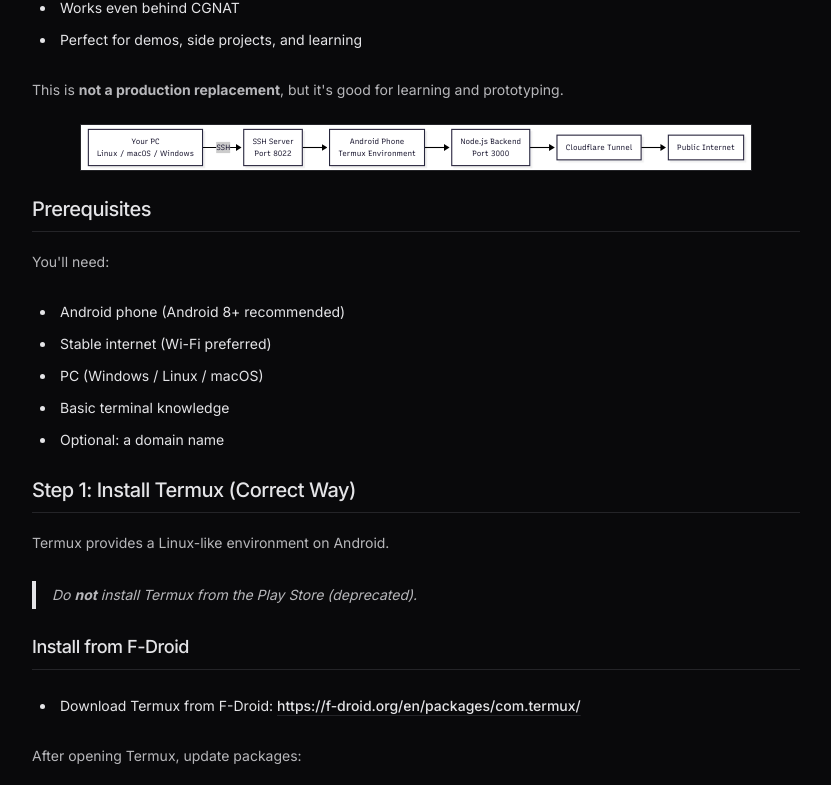
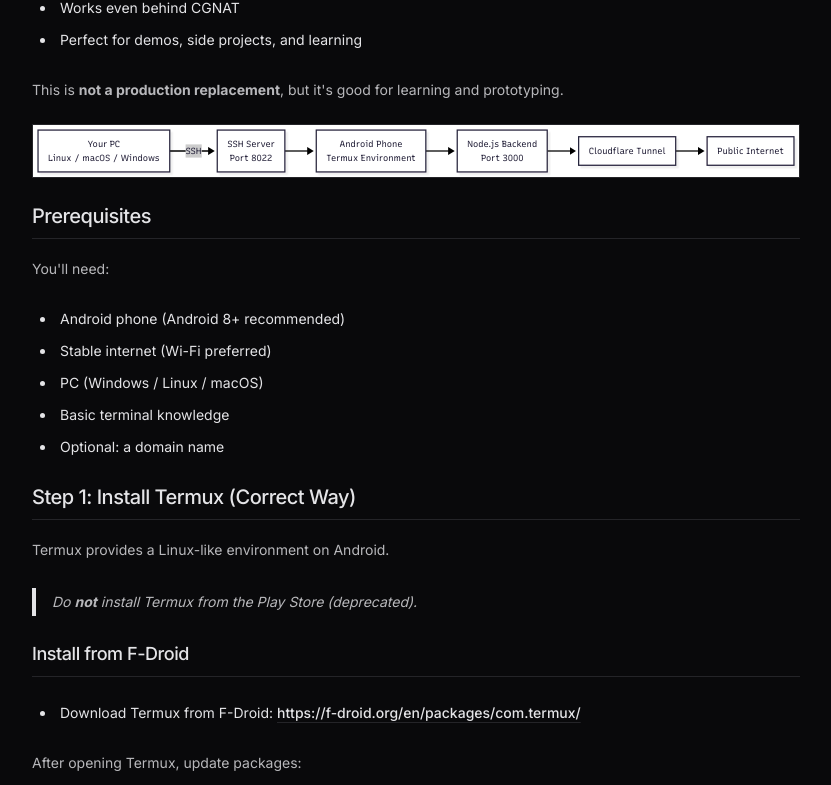
Before and after one commit to harshhh28/Portfolio, a Next.js app: page /logs/android-phone-as-server-2026 in a window 1280 px wide. Shown: the part 879-1664 px from the top of the page, without its empty margins (224-1055 px from the left). Built offline with nearby package versions, Linux system fonts and the light colour scheme; no server answers; the database is empty.

Commit message:
feat: implement blog infrastructure with custom MDX styling, global CSS theming, and a new technical deep-dive post.

```diff
--- a/src/app/globals.css
+++ b/src/app/globals.css
@@ -183,7 +183,7 @@
   position: fixed;
   inset: 0;
   pointer-events: none;
-  z-index: 9999;
+  z-index: 2;
   background: repeating-linear-gradient(
     0deg,
     transparent,
@@ -198,7 +198,7 @@
   position: fixed;
   inset: 0;
   pointer-events: none;
-  z-index: 9998;
+  z-index: 1;
   background: radial-gradient(
     circle,
     transparent 55%,
--- a/src/components/blog/MDXComponents.tsx
+++ b/src/components/blog/MDXComponents.tsx
@@ -127,8 +127,8 @@ export const MDXComponents = {
     if (!src) return null;
     // Use span (not div) so when MDX wraps the image in a <p>, we don't get invalid <p><div></div></p>
     return (
-      <span className="my-5 block max-w-2xl mx-auto rounded-lg overflow-hidden border border-border">
-        <img src={src} alt={alt || ''} className="w-full h-auto max-h-[320px] object-contain" {...props} />
+      <span className="my-5 block max-w-5xl mx-auto rounded-lg overflow-hidden border border-border">
+        <img src={src} alt={alt || ''} className="w-full h-auto" {...props} />
       </span>
     );
   },
--- a/src/content/blog/nlqueryflow-implementation-deep-dive.mdx
+++ b/src/content/blog/nlqueryflow-implementation-deep-dive.mdx
@@ -26,7 +26,7 @@ NLQueryFlow is a 3-layer pipeline:
 
 This gives the speed of natural language with the predictability of strict, typed contracts.
 
-![NLQueryFlow system architecture and control flow](/assets/images/blog/diagrams/nlqueryflow-architecture.svg)
+![NLQueryFlow system architecture and control flow](/assets/images/blog/diagrams/nlqueryflow-architecture.webp)
 
 ## Frontend
 
```
Also changed, not shown: public/assets/images/blog/diagrams/nlqueryflow-architecture.svg (deleted), public/assets/images/blog/diagrams/nlqueryflow-architecture.webp (added).
